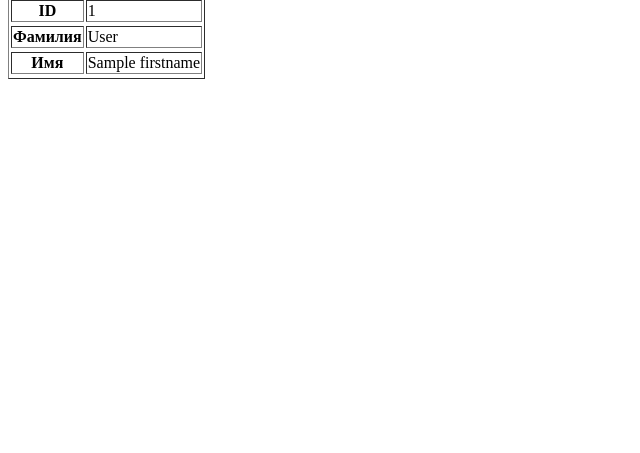
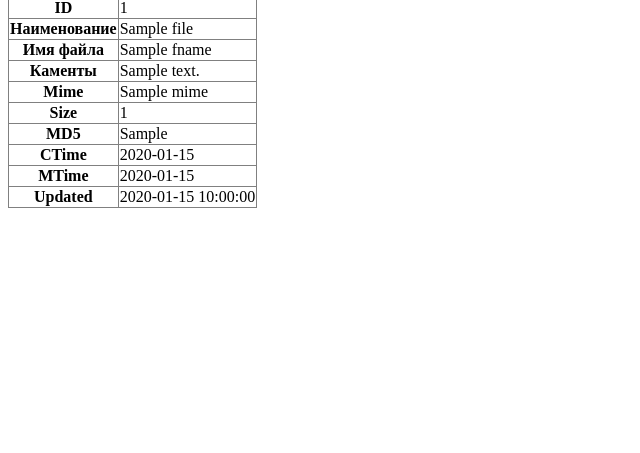
Before and after one commit to tieugene/dasarchive, a Flask app: template trunk/templates/file_view.html in a window 1280 px wide. Shown: the part 347-800 px from the top of the page, without its empty margins (0-640 px from the left). Run offline with Flask 2, Linux system fonts and the light colour scheme; the template is opened without the code that fills it: most values are stand-ins (such as "Sample title", 1, 10 or a date in 2020); parts of the project's set-up code (start-up, migrations or seed data) failed here and were passed over; some libraries are stand-ins or nearby versions.

Commit message:
file view (read) ok

```diff
--- a/trunk/templates/file_view.html
+++ b/trunk/templates/file_view.html
@@ -5,9 +5,16 @@
 	[ <a href="{{ url_for('file_del', item_id=file.eid) }}" title="Delete"> - </a> ]
 	[ <a href="{{ url_for('file_edit', item_id=file.eid) }}" title="*"> * </a> ]
 </p>
-<table border="1">
+<table border="1" style="border-collapse: collapse">
 	<tr> <th> ID </th> <td> {{ file.eid }} </td> <tr>
-	<tr> <th> Фамилия </th> <td> {{ file.lastname }} </td> <tr>
-	<tr> <th> Имя </th> <td> {{ file.firstname }} </td> <tr>
+	<tr> <th> Наименование </th> <td> {{ file.name }} </td> <tr>
+	<tr> <th> Имя файла </th> <td> {{ file.fname }} </td> <tr>
+	<tr> <th> Каменты </th> <td> {{ file.comment }} </td> <tr>
+	<tr> <th> Mime </th> <td> {{ file.mime }} </td> <tr>
+	<tr> <th> Size </th> <td> {{ file.size }} </td> <tr>
+	<tr> <th> MD5 </th> <td> {{ file.MD5 }} </td> <tr>
+	<tr> <th> CTime </th> <td> {{ file.ctime }} </td> <tr>
+	<tr> <th> MTime </th> <td> {{ file.mtime }} </td> <tr>
+	<tr> <th> Updated </th> <td> {{ file.updated }} </td> <tr>
 </table>
 {% endblock %}
```
